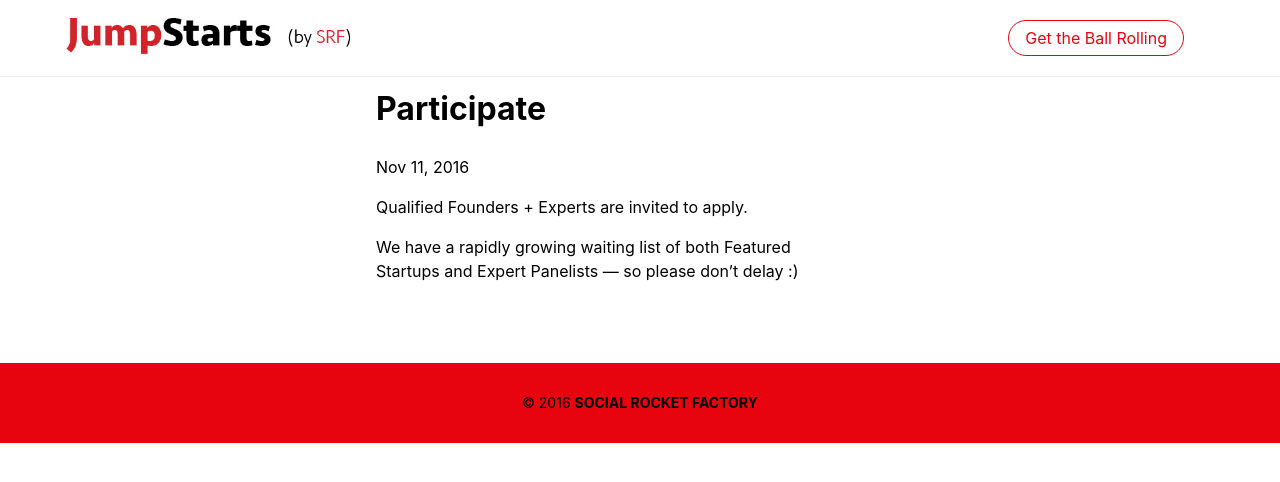
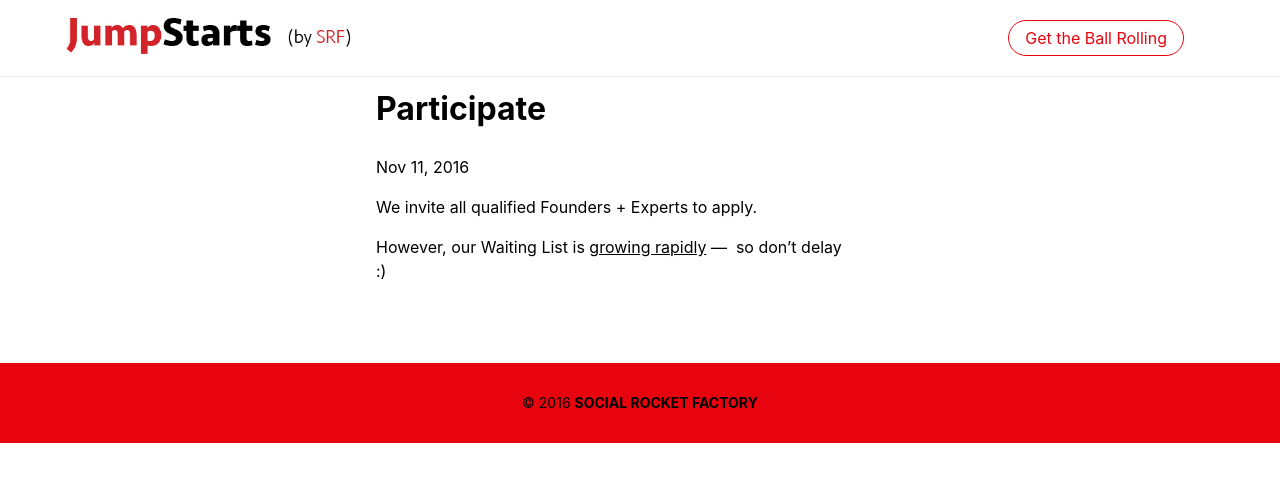
Before and after one commit to aaronergreen/jumpstarts, a Jekyll site: the page built from _about/participate.md, in a window 1280 px wide. Shown: the top 482 px of the page. Built offline with Jekyll 4.4.1, drawn with Linux system fonts in a browser that asks for light colours.

Commit message:
Update from Forestry.io - participate.md

```diff
--- a/_about/participate.md
+++ b/_about/participate.md
@@ -32,8 +32,9 @@ section:
     Database Developer).  \n- **Legal** (IP, Incorporation Strategies).  \n- **Financial**
     (CFO, CPA, Tax Strategies).  \n- **Operations** (COO, Program Managers, Systems
     Designers, IT/IS).  \n- **Sales** (Sales Operations, Customer Service, Customer
-    Experience).  \n- **HR** (Talent Acquisition/Development, Start-Up Staff Scaling/Structure).\n\n \n"
+    Experience).  \n- **HR** (Talent Acquisition/Development, Start-Up Staff Scaling/Structure).\n\n
+    \n"
 ---
-Qualified Founders + Experts are invited to apply.
+We invite all qualified Founders + Experts to apply.
 
-We have a rapidly growing waiting list of both Featured Startups and Expert Panelists — so please don't delay :)
+However, our Waiting List is <u>growing rapidly</u> —  so don't delay :)
```
